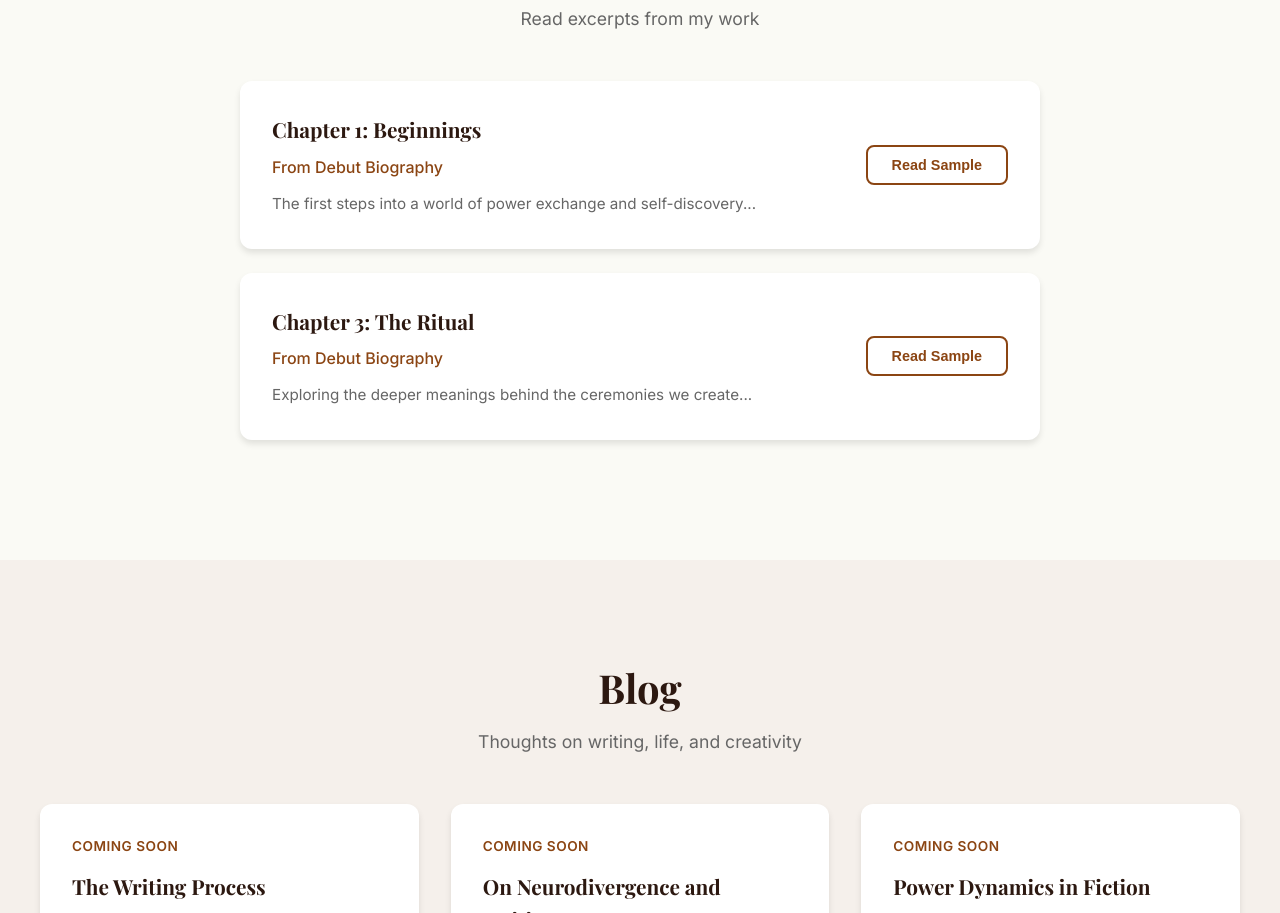
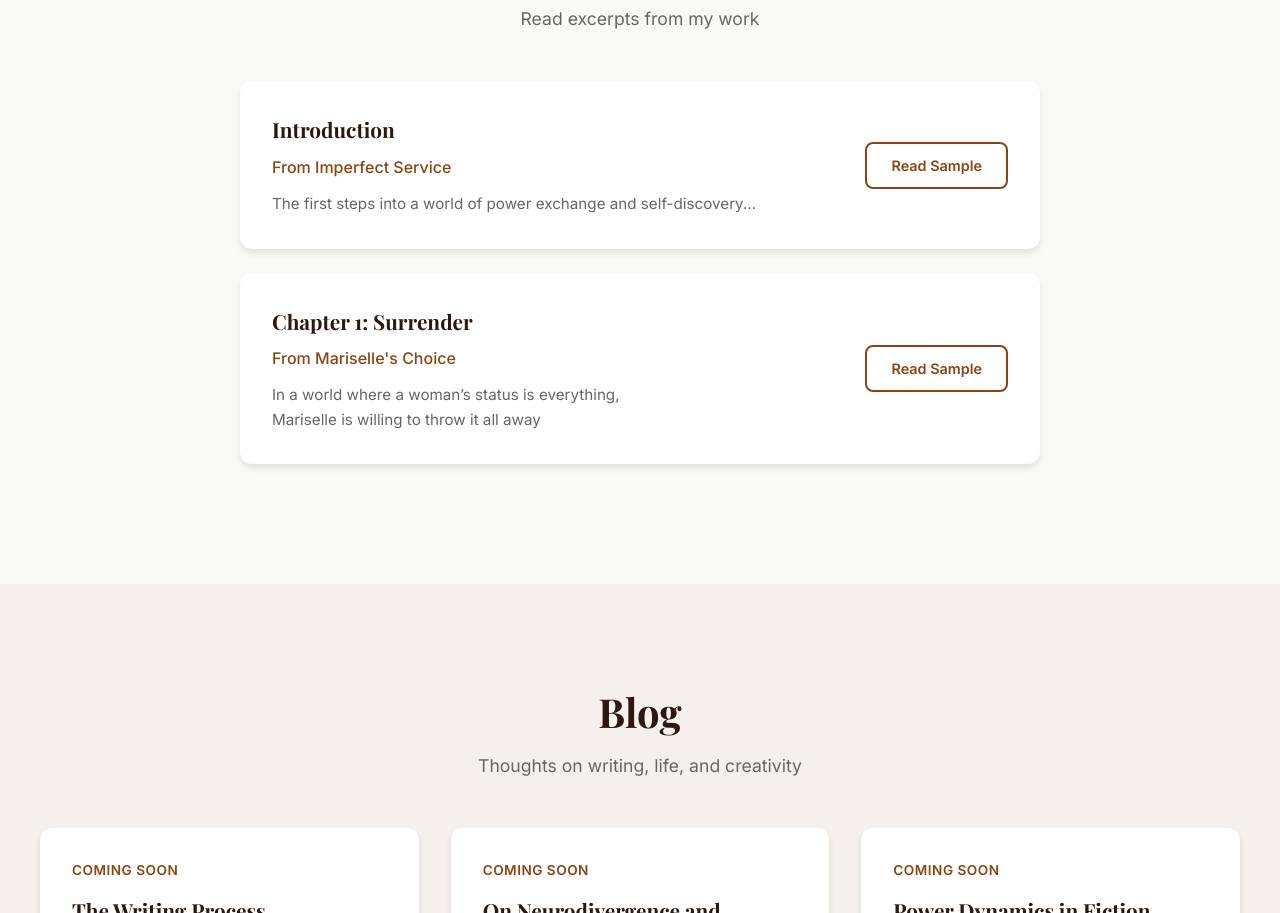
Before and after one commit to tulaandrewsw-arch/tula-andrews-author, a plain HTML site: page index.html in a window 1280 px wide. Shown: the part 2877-3790 px from the top of the page. Drawn offline with nearby package versions, Linux system fonts and the light colour scheme.

Commit message:
Add files via upload

```diff
--- a/index.html
+++ b/index.html
@@ -17,8 +17,8 @@
                 <li><a href="#home" class="nav-link">Home</a></li>
                 <li><a href="#about" class="nav-link">About</a></li>
                 <li><a href="#books" class="nav-link">Books</a></li>
-                <li><a href="#sample-chapters" class="nav-link">Sample Chapters</a></li>
-                <li><a href="#blog" class="nav-link">Blog</a></li>
+                <li><a href="sample-chapters.html" class="nav-link">Sample Chapters</a></li>
+                <li><a href="blogsoon.html" class="nav-link">Blog</a></li>
             </ul>
             <button class="nav-toggle" aria-label="Toggle navigation">
                 <span></span>
@@ -116,21 +116,23 @@
             <div class="chapters-list">
                 <div class="chapter-item">
                     <div class="chapter-info">
-                        <h3 class="chapter-title">Chapter 1: Beginnings</h3>
-                        <p class="chapter-book">From Debut Biography</p>
+                        <h3 class="chapter-title">Introduction</h3>
+                        <p class="chapter-book">From Imperfect Service</p>
                         <p class="chapter-excerpt">The first steps into a world of power exchange and self-discovery...</p>
                     </div>
-                    <button class="btn btn-outline">Read Sample</button>
+                    <a href="sample1.html" class="btn btn-outline">Read Sample</a>
                 </div>
-                <div class="chapter-item">
+                    <div class="chapter-item">
                     <div class="chapter-info">
-                        <h3 class="chapter-title">Chapter 3: The Ritual</h3>
-                        <p class="chapter-book">From Debut Biography</p>
-                        <p class="chapter-excerpt">Exploring the deeper meanings behind the ceremonies we create...</p>
+                        <h3 class="chapter-title">Chapter 1: Surrender</h3>
+                        <p class="chapter-book">From Mariselle's Choice</p>
+                        <p class="chapter-excerpt">In a world where a woman’s status is everything, <br />
+                            Mariselle is willing to throw it all away</p>
                     </div>
-                    <button class="btn btn-outline">Read Sample</button>
+                    <a href="sample2.html" class="btn btn-outline">Read Sample</a>
                 </div>
-            </div>
+
+
         </div>
     </section>
 
```
